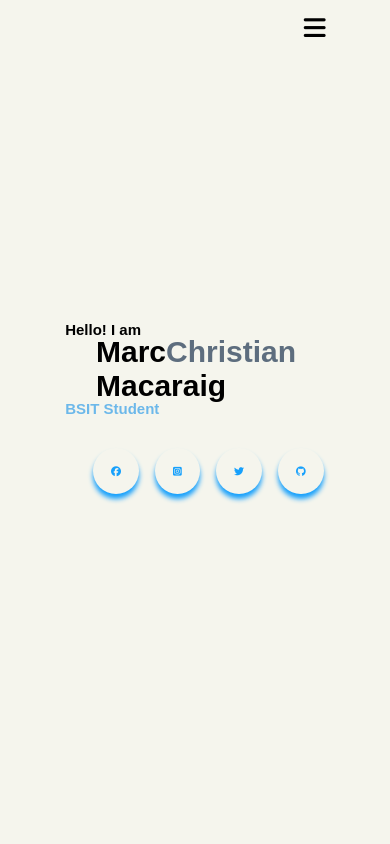
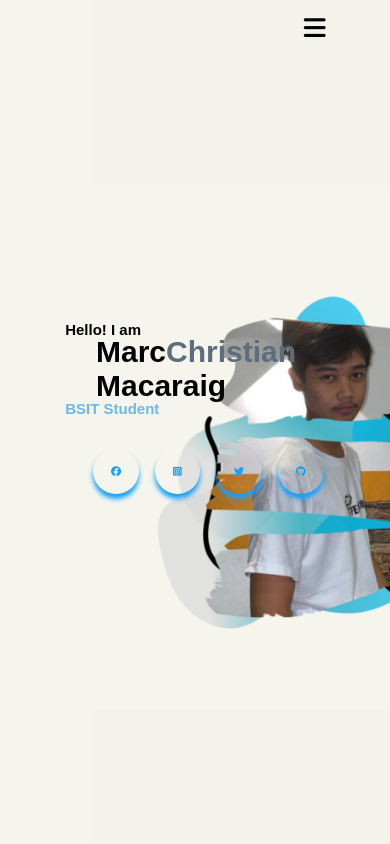
Before and after one commit to Shann016/portfolio-website, a plain HTML site: page index.html in a window 390 px wide. Shown: the top 844 px of the page. Drawn offline with Linux system fonts and the light colour scheme; a web font is replaced by a local one.

Commit message:
Update style.css

```diff
--- a/style.css
+++ b/style.css
@@ -19,7 +19,7 @@ body{
 
     width: 100%;
     height: 100vh;
-    background-image: url(Images/front.png);
+    background-image: url(front.png);
     background-size: cover;
     background-position: center;
     animation: fadeIn 3s ease forwards;
@@ -469,7 +469,7 @@ nav .fa-solid{
 
 @media only screen and (max-width: 600px){
     #header{
-        background-image: url(Images/ayawee.png);
+        background-image: url(ayawee.png);
         width: 90%;
         margin-left: 10%;
     }
```
